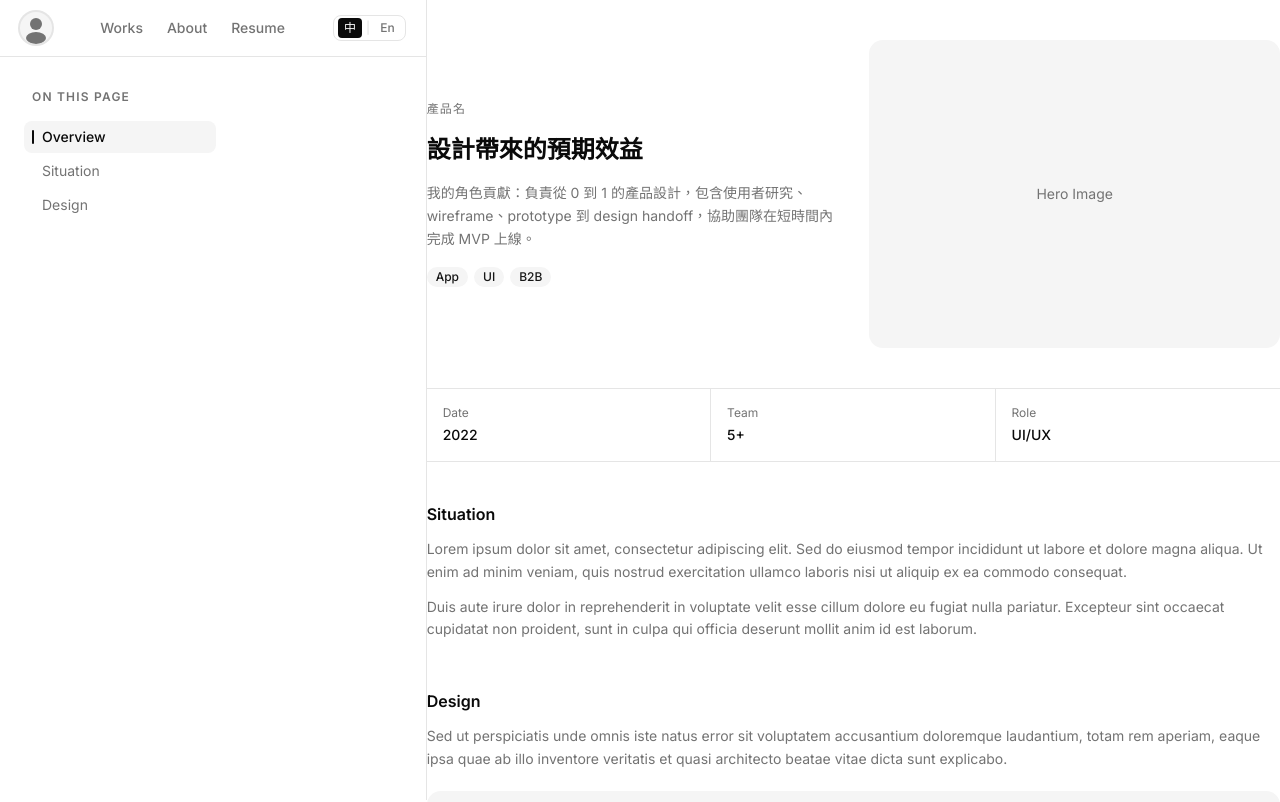
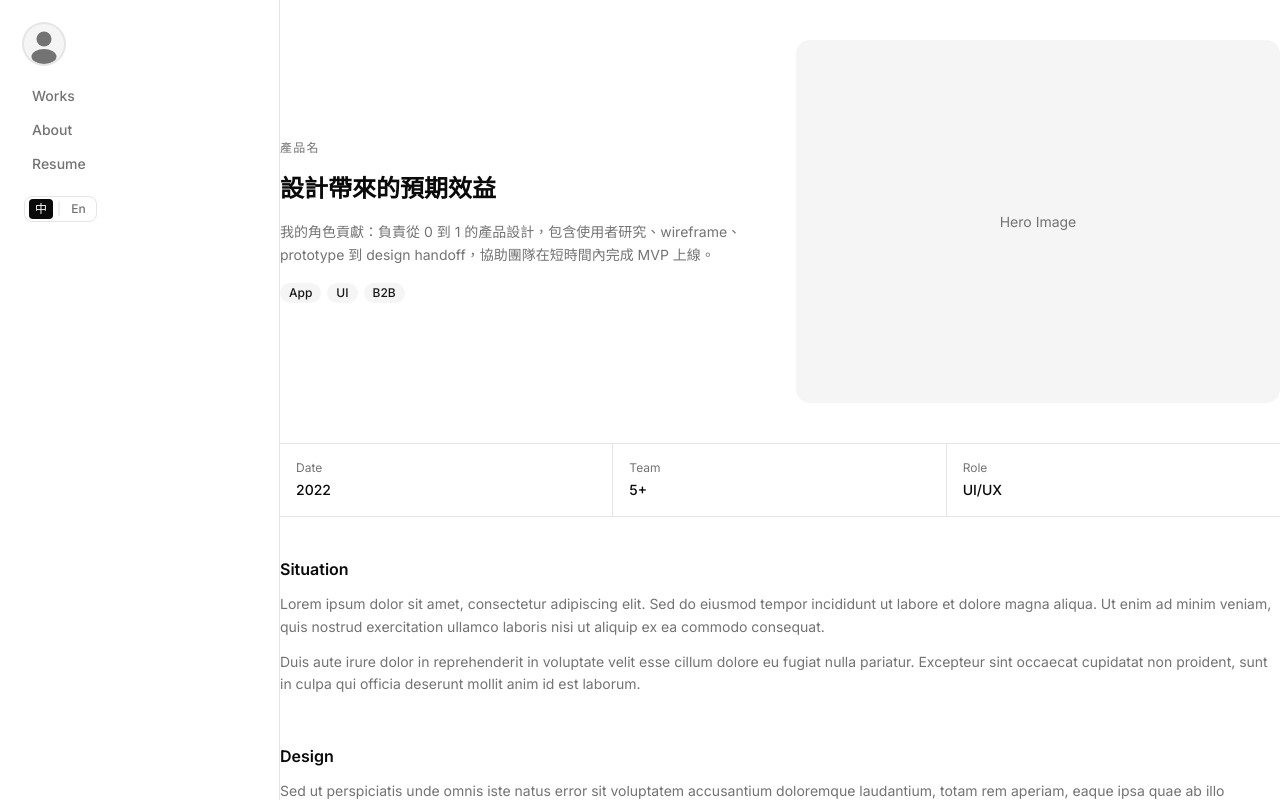
Before and after one commit to Hazelintw/Hazelintw-hazelshih_product_designer-portfolio, a Next.js app: page /project/test in a window 1280 px wide. Shown: the top 802 px of the page. Built offline with nearby package versions, Linux system fonts and the light colour scheme.

Commit message:
feat: migrate to LeftPanel global layout

```diff
--- a/app/layout.js
+++ b/app/layout.js
@@ -1,6 +1,7 @@
 import "./globals.css"
 import { Inter } from "next/font/google"
-import SiteChrome from "@/components/SiteChrome"
+import LeftPanel from "@/components/LeftPanel"
+import { cn } from "@/lib/utils"
 
 const inter = Inter({ subsets: ["latin"] })
 
@@ -12,13 +13,14 @@ export const metadata = {
 export default function RootLayout({ children }) {
   return (
     <html lang="zh-TW">
-      <body className={inter.className}>
-        {/*
-          SiteChrome 是 client component，依路由決定是否渲染
-          全域 Navbar / Footer。
-          Project detail 頁面有自己的兩欄佈局，不走這裡。
-        */}
-        <SiteChrome>{children}</SiteChrome>
+      <body className={cn(inter.className, "flex min-h-screen")}>
+        {/* ── 左側：LeftPanel 固定 280px ── */}
+        <LeftPanel />
+
+        {/* ── 右側：主內容區 ── */}
+        <div className="flex-1 min-w-0">
+          {children}
+        </div>
       </body>
     </html>
   )
--- a/app/project/[slug]/layout.js
+++ /dev/null
@@ -1,65 +0,0 @@
-import Navbar from "@/components/Navbar"
-import Sidebar from "@/components/Sidebar"
-
-const SIDEBAR_LINKS = [
-  { id: "overview",  label: "Overview"  },
-  { id: "situation", label: "Situation" },
-  { id: "design",    label: "Design"    },
-]
-
-export default function ProjectLayout({ children }) {
-  return (
-    /*
-     * 兩欄從頁面最頂部（y:0）開始切割，不留 pt-14。
-     * 左欄 sticky + h-screen：Navbar 置頂，Sidebar 跟隨，頁面捲動時左欄固定。
-     * 右欄 flex-1：自然流，隨頁面捲動。
-     *
-     * RWD：
-     *   < lg  → 左欄隱藏，右欄全寬（手機 / 平板）
-     *   ≥ lg  → 左欄 1/3，右欄 2/3
-     */
-    <div className="flex min-h-screen">
-
-      {/* ── 左欄：1/3 寬，sticky ─────────────────────── */}
-      <aside
-        className={[
-          // 桌面才顯示
-          "hidden lg:flex lg:flex-col",
-          // 寬度：1/3 螢幕
-          "lg:w-1/3",
-          // 頂部固定，不隨頁面捲動
-          "sticky top-0 h-screen",
-          // 超出高度時可內部捲動（sidebar 內容很長時）
-          "overflow-y-auto",
-          // 分隔線
-          "border-r",
-        ].join(" ")}
-      >
-        {/* Navbar（isStatic：一般 in-flow，不 fixed）*/}
-        <Navbar isStatic />
-
-        {/* Sidebar anchor 導覽 */}
-        <div className="flex-1 px-6 py-8">
-          <Sidebar title="On this page" links={SIDEBAR_LINKS} />
-        </div>
-      </aside>
-
-      {/* ── 右欄：2/3 寬，主內容 ────────────────────── */}
-      <div className="flex-1 min-w-0 lg:w-2/3 flex flex-col">
-        {/*
-         * 手機版：左欄隱藏，這裡補回 Navbar（全域 fixed 版）
-         * 桌面版：左欄已有 Navbar，這裡隱藏避免重複
-         */}
-        <div className="lg:hidden">
-          <Navbar />
-        </div>
-
-        {/* 手機版補 pt-14 讓 fixed Navbar 不遮內容 */}
-        <main className="flex-1 pt-14 lg:pt-0">
-          {children}
-        </main>
-      </div>
-
-    </div>
-  )
-}
--- a/app/works/layout.js
+++ /dev/null
@@ -1,36 +0,0 @@
-import Navbar from "@/components/Navbar"
-import Sidebar from "@/components/Sidebar"
-
-const SIDEBAR_LINKS = [
-  { id: "all",   label: "All"   },
-  { id: "app",   label: "App"   },
-  { id: "web",   label: "Web"   },
-  { id: "other", label: "Other" },
-]
-
-export default function WorksLayout({ children }) {
-  return (
-    <div className="flex min-h-screen">
-
-      {/* ── 左欄：1/3，sticky ───────────────────────── */}
-      <aside className="hidden lg:flex lg:flex-col lg:w-1/3 sticky top-0 h-screen overflow-y-auto border-r">
-        <Navbar isStatic />
-        <div className="flex-1 px-6 py-8">
-          <Sidebar title="Work" links={SIDEBAR_LINKS} />
-        </div>
-      </aside>
-
-      {/* ── 右欄：2/3，主內容 ──────────────────────── */}
-      <div className="flex-1 min-w-0 lg:w-2/3 flex flex-col">
-        {/* 手機版補回 fixed Navbar */}
-        <div className="lg:hidden">
-          <Navbar />
-        </div>
-        <main className="flex-1 pt-14 lg:pt-0">
-          {children}
-        </main>
-      </div>
-
-    </div>
-  )
-}
```
